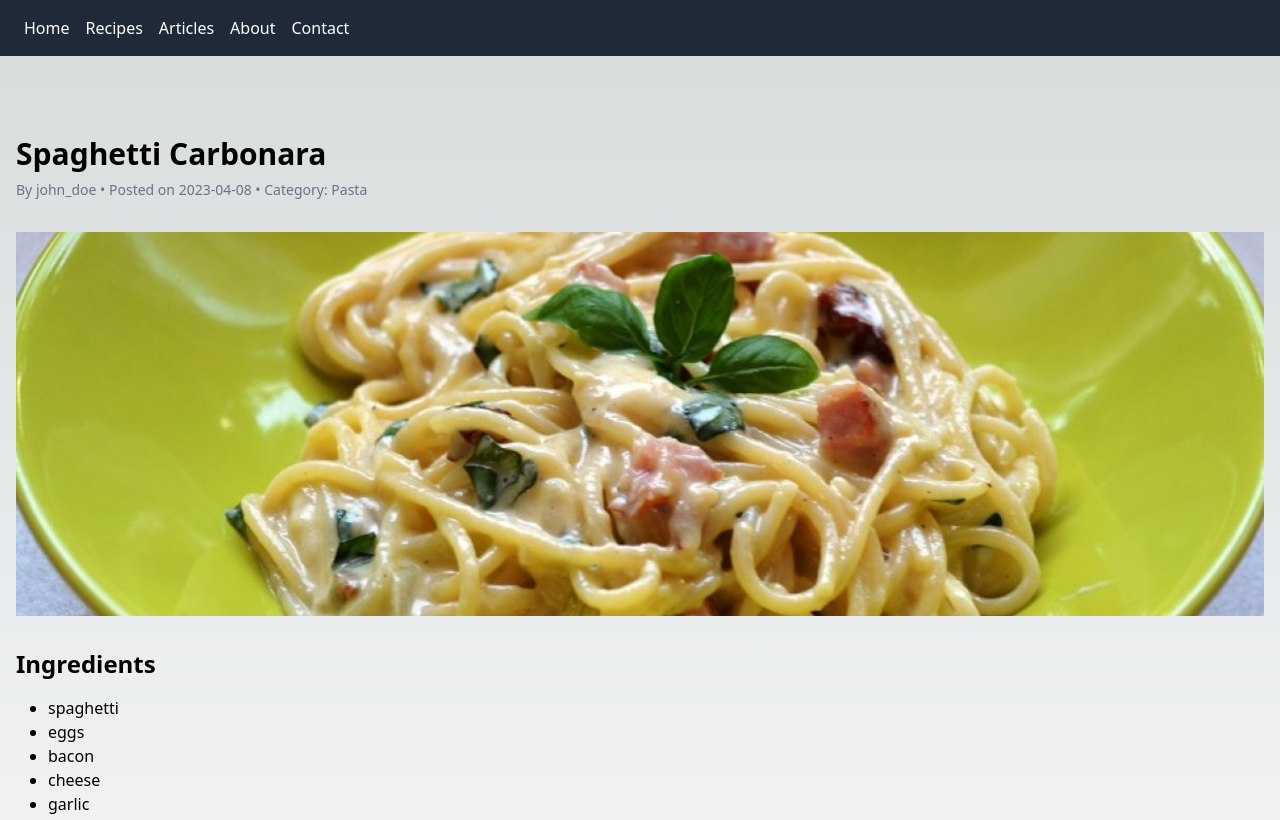
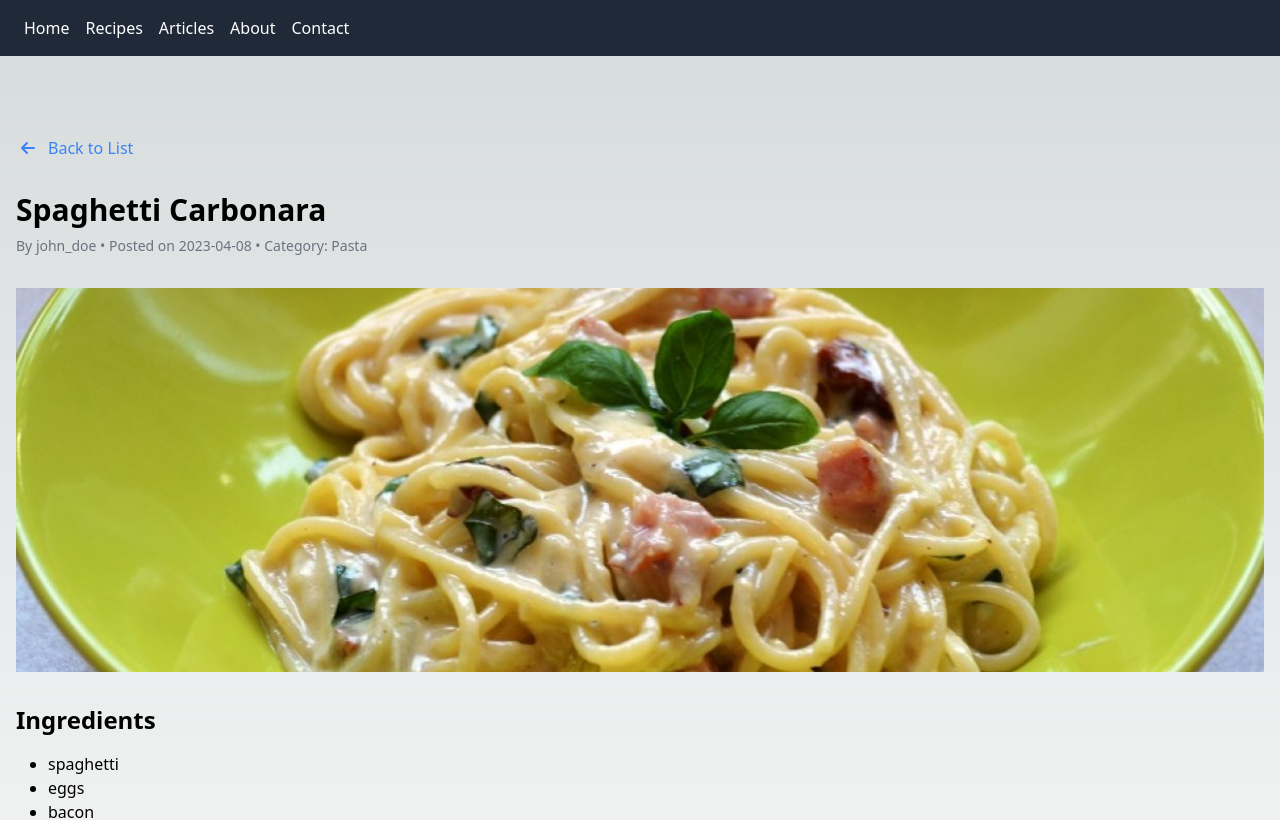
Before and after one commit to ZuyRzuuf/CulinaryBlog.Frontend, a Next.js app: page /recipe/1 in a window 1280 px wide. Shown: the top 820 px of the page. Built offline with nearby package versions, Linux system fonts and the light colour scheme.

Commit message:
feat(#1): add back to list feature to the recipe page and article page

```diff
--- /dev/null
+++ b/src/components/BackToList.tsx
@@ -0,0 +1,32 @@
+import React from 'react';
+import Link from 'next/link';
+
+interface BackToListProps {
+    href: string;
+}
+
+const BackToList: React.FC<BackToListProps> = ({ href }) => {
+    return (
+        <Link href={href}>
+            <span className="inline-flex items-center text-blue-500 hover:text-blue-700 mb-8">
+                <svg
+                    xmlns="http://www.w3.org/2000/svg"
+                    className="h-6 w-6 mr-2"
+                    fill="none"
+                    viewBox="0 0 24 24"
+                    stroke="currentColor"
+                >
+                    <path
+                        strokeLinecap="round"
+                        strokeLinejoin="round"
+                        strokeWidth={2}
+                        d="M11 17l-5-5m0 0l5-5m-5 5h12"
+                    />
+                </svg>
+                Back to List
+            </span>
+        </Link>
+    );
+};
+
+export default BackToList;
--- a/src/pages/article/[id].tsx
+++ b/src/pages/article/[id].tsx
@@ -3,6 +3,7 @@ import Layout from '@/components/Layout';
 import { GetServerSideProps, GetServerSidePropsContext } from "next";
 import { Article } from '@/types/article';
 import mockArticlesData from '@/data_mocks/articles.json';
+import BackToList from "@/components/BackToList";
 
 interface ArticlePageProps {
     article: Article;
@@ -12,6 +13,8 @@ const ArticlePage: React.FC<ArticlePageProps> = ({ article }) => {
     return (
         <Layout>
             <section className="my-16">
+                <BackToList href="/articles" />
+
                 {/* Article Image */}
                 <div className="mb-8">
                     <img
--- a/src/pages/recipe/[id].tsx
+++ b/src/pages/recipe/[id].tsx
@@ -3,6 +3,7 @@ import Layout from '@/components/Layout';
 import { GetServerSideProps, GetServerSidePropsContext } from 'next';
 import { Recipe } from '@/types/recipe';
 import mockRecipesData from '@/data_mocks/recipes.json';
+import BackToList from "@/components/BackToList";
 
 interface RecipePageProps {
     recipe: Recipe;
@@ -12,6 +13,8 @@ const RecipePage: React.FC<RecipePageProps> = ({ recipe }) => {
     return (
         <Layout>
             <section className="my-16">
+                <BackToList href="/recipes" />
+
                 {/* Recipe Header */}
                 <div className="mb-8">
                     <h1 className="text-3xl font-bold">{recipe.title}</h1>
```
